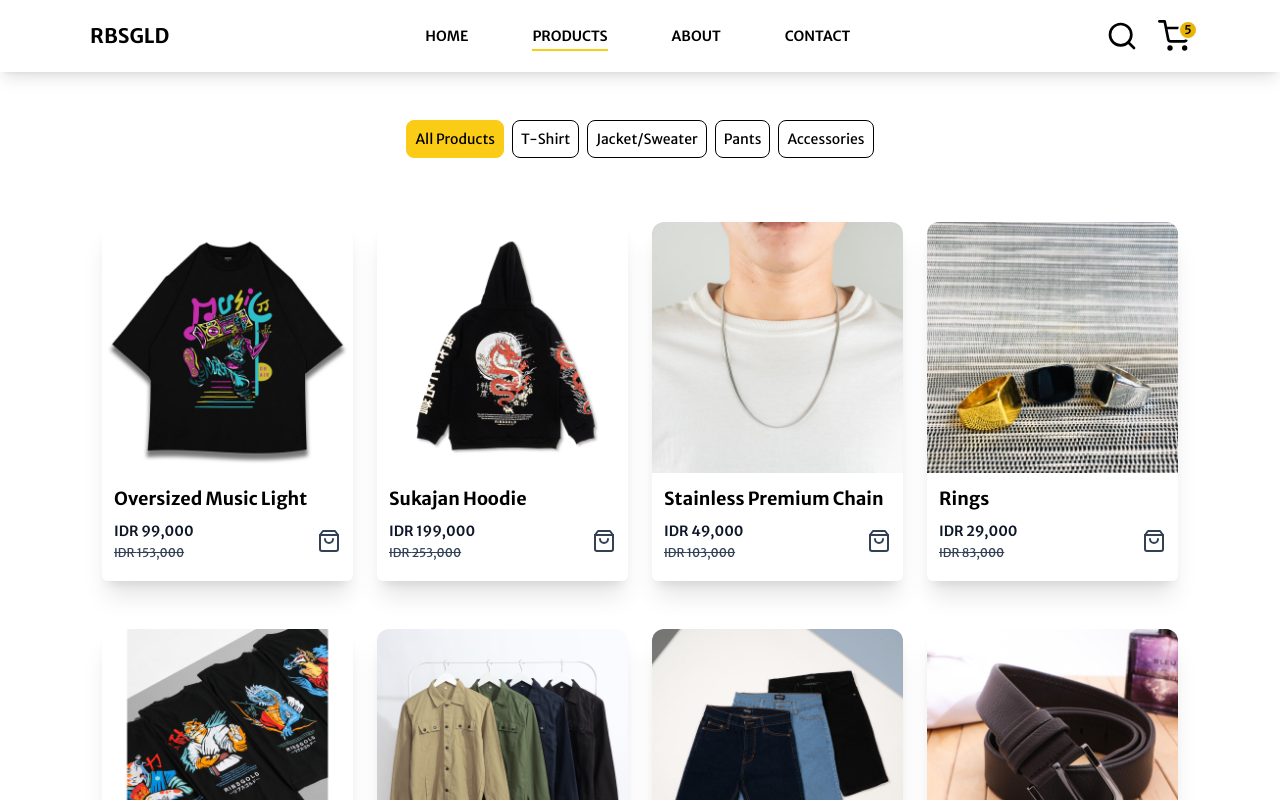
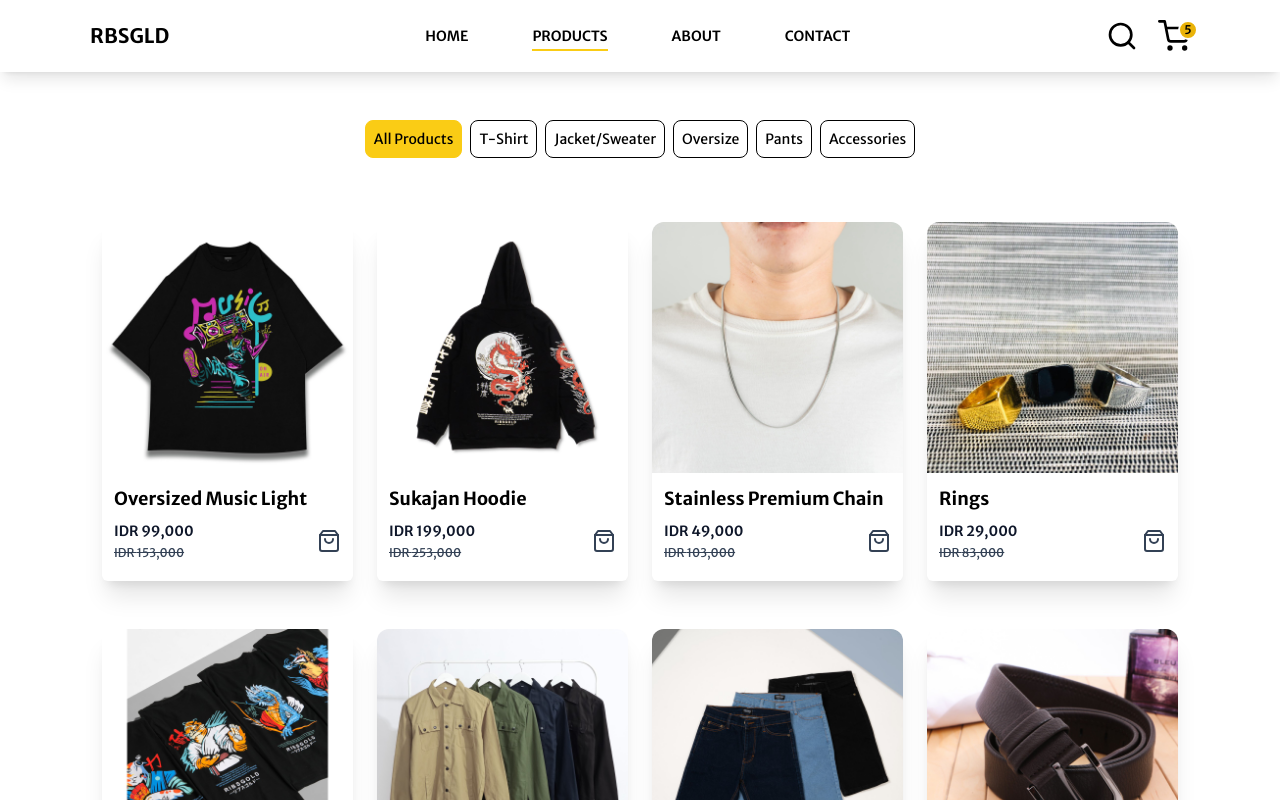
Before and after one commit to rustiandacodes/ribsgold-ecommerce, a React (Create React App) app: page /products in a window 1280 px wide. Shown: the top 800 px of the page. Built offline with nearby package versions, Linux system fonts and the light colour scheme.

Commit message:
fixed state issue : state define but never used

```diff
--- a/src/components/AllProducts.jsx
+++ b/src/components/AllProducts.jsx
@@ -78,7 +78,7 @@ const AllProducts = (props) => {
           >
             <span>Jacket/Sweater</span>
           </li>
-          {/* <li
+          <li
             className={`${
               oversize === true
                 ? 'bg-yellow-400 border-yellow-400'
@@ -94,7 +94,7 @@ const AllProducts = (props) => {
             }}
           >
             <span>Oversize</span>
-          </li> */}
+          </li>
           <li
             className={`${
               pants === true
```
